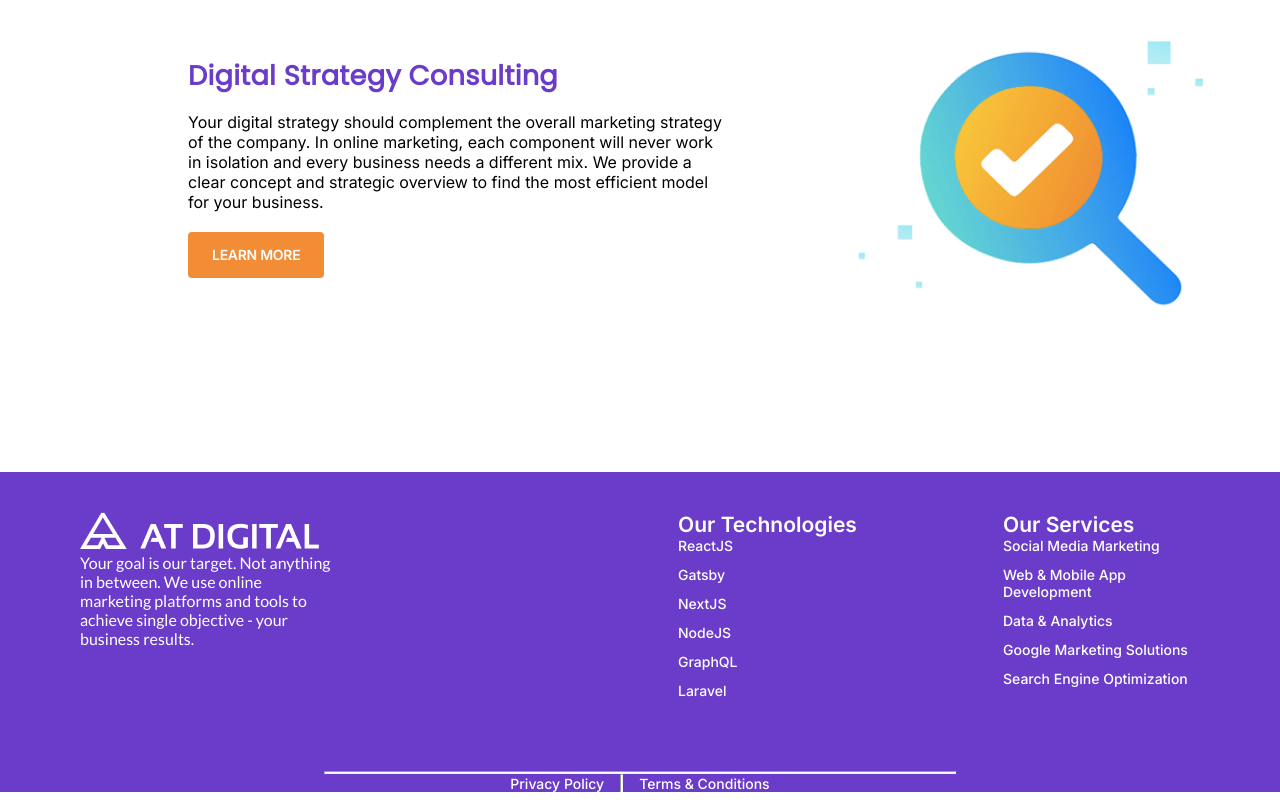
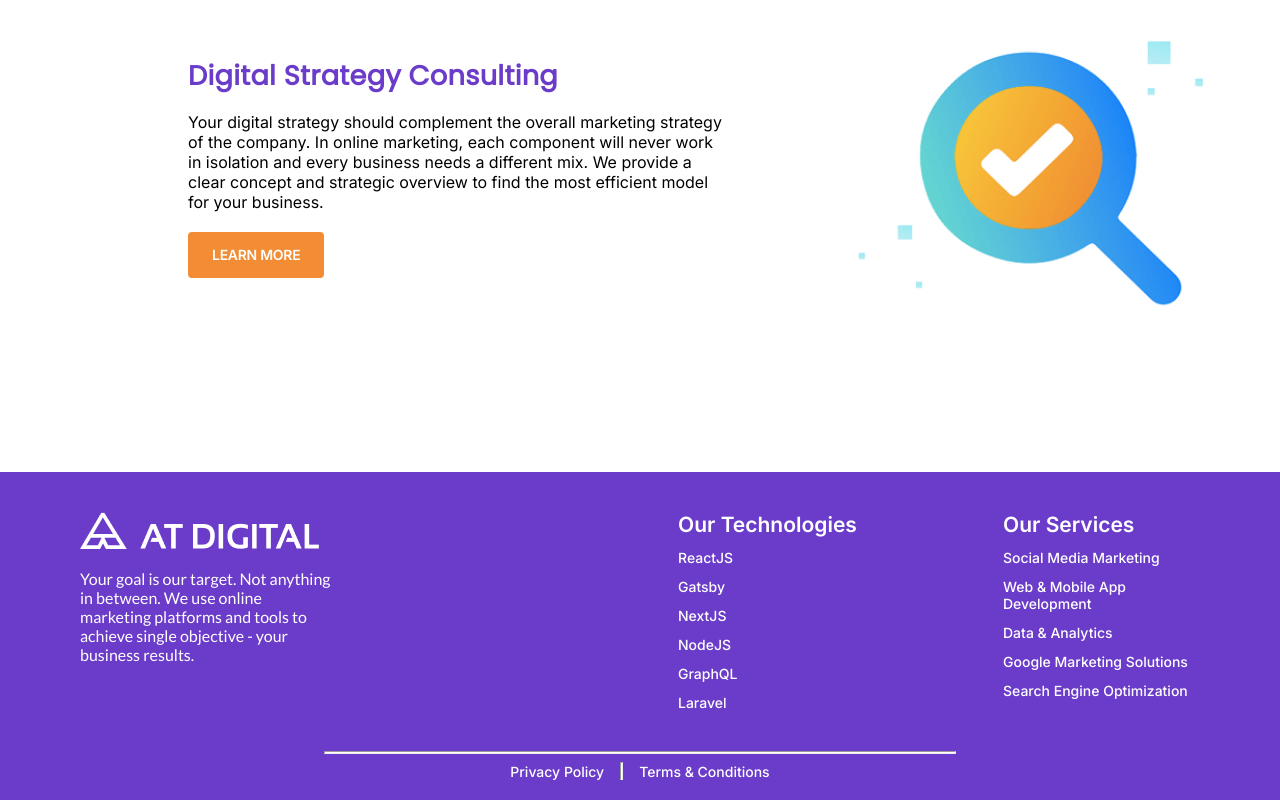
Before and after one commit to Yadee9910/AT-Digital_Yadeeshani, a React (Create React App) app: page / in a window 1280 px wide. Shown: the part 1382-2182 px from the top of the page. Built offline with nearby package versions, Linux system fonts and the light colour scheme.

Commit message:
fix: changed styles of the footer

```diff
--- a/src/Styles/footer.css
+++ b/src/Styles/footer.css
@@ -1,10 +1,9 @@
 
 .footer{
     background: #6B3CC9;
-    width: 100%;
+    width:100%;
     display: flex;
     flex-direction: column;
-    align-self: stretch;
     align-items: center;
 
 }
@@ -12,20 +11,23 @@
 .footer_container{
     display: flex;
     flex-direction: row;
+    align-items: flex-start;
     align-self: stretch;
     color: rgba(255, 255, 255, 1);
-    padding: 40px 80px 20px 80px;
-
+    padding: 40px 80px 40px 80px;
 
 }
 
 .footer_logo{
     width:100%;
+    display: flex;
+    flex-direction: column;
+    align-items: flex-start;
     max-width: 413px;
     height:auto;
     max-height: 199px;
     margin-right: 345px;
-
+    gap:20px;
 }
 
 
@@ -46,6 +48,7 @@
     display:flex;
     flex-direction: row;
     align-items: flex-start;
+    gap: 128px;
 
 }
 .footer_tech{
@@ -54,8 +57,8 @@
     max-height: 199px;
     display: flex;
     flex-direction: column;
-    margin-right: 128px;
     align-items: flex-start;
+    gap: 12px;
 
 }
 
@@ -88,6 +91,7 @@
     flex-direction: column;
     align-items: flex-start;
 
+
 }
 .footer_service{
     width: 197px;
@@ -96,7 +100,7 @@
     display: flex;
     flex-direction: column;
     align-items: flex-start;
-
+    gap: 12px;
 }
 
 .Services{
@@ -113,10 +117,8 @@
     width: 630px;
     flex-direction: column;
     align-items: center;
-    padding-top: 40px;
-    justify-content: center;
-
-
+    padding-bottom:20px;
+    gap: 8px;
 }
 
 .foot_horizonline{
@@ -134,7 +136,7 @@
 }
 .foot_conditions p{
     color: #FFF;
-    font-family: Inter;
+    font-family: 'Inter', sans-serif;
     font-size: 14px;
     font-style: normal;
     font-weight: 500;
@@ -143,6 +145,6 @@
 }
 .foot_verticaline{
     width: 1px;
-height: 16px;
-background: #FFF;
+    height: 16px;
+    background: #FFF;
 }
```
